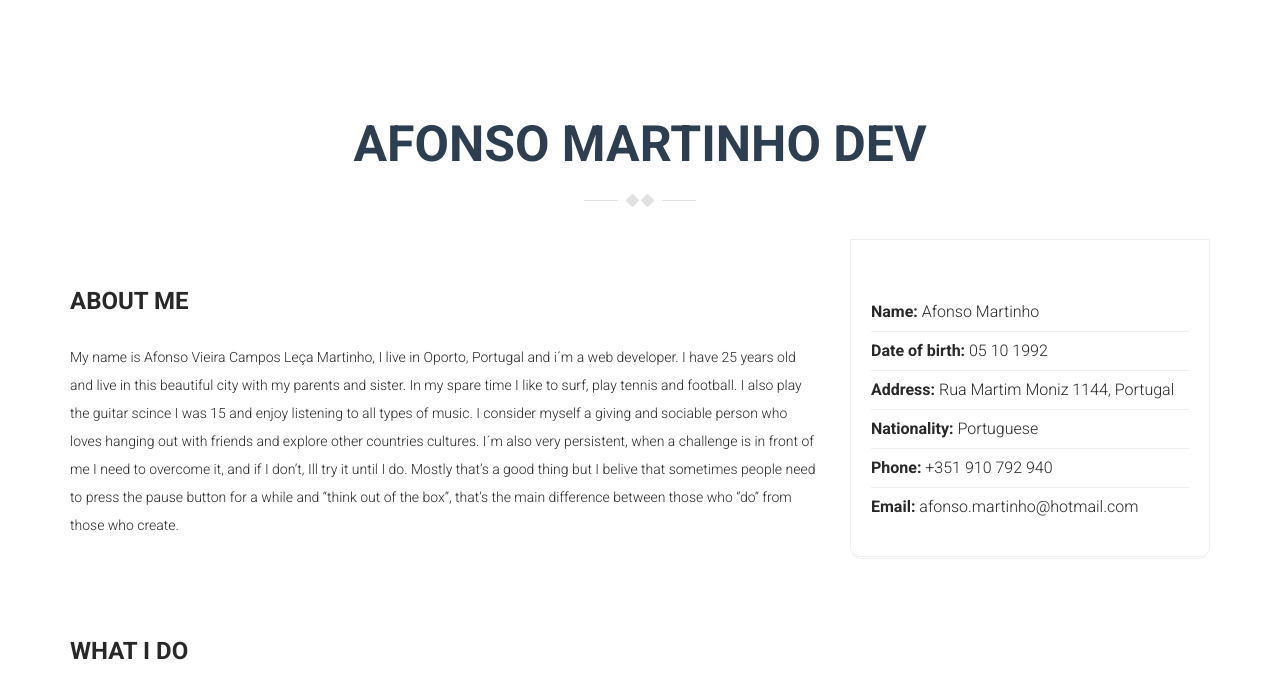
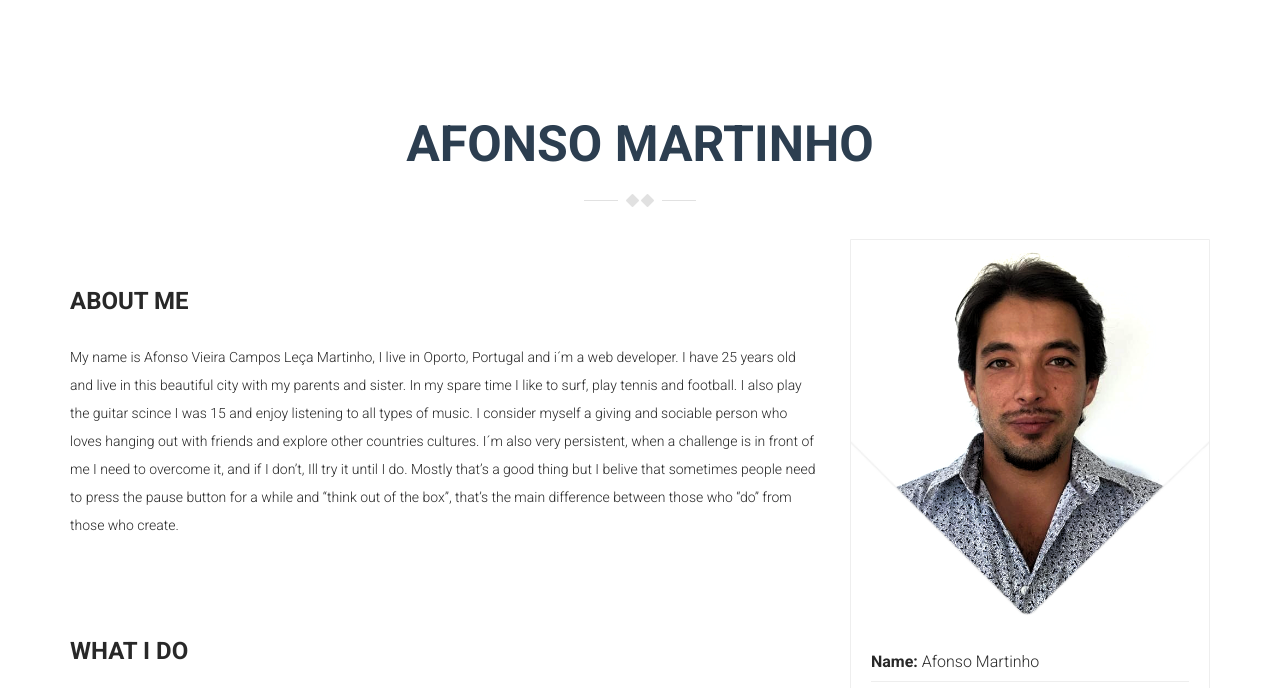
Before and after one commit to AfonsoMartinho/afonsomartinho.github.io, a plain HTML site: page index.html in a window 1280 px wide. Shown: the part 63-751 px from the top of the page. Drawn offline with Linux system fonts and the light colour scheme.

Commit message:
Photo on

```diff
--- a/index.html
+++ b/index.html
@@ -81,14 +81,14 @@
   <!-- About Section -->
   <section id="about" class="about-section section-padding">
     <div class="container">
-      <h2 class="section-title wow fadeInUp">Afonso Martinho DEV</h2>
+      <h2 class="section-title wow fadeInUp">Afonso Martinho</h2>
 
       <div class="row">
 
         <div class="col-md-4 col-md-push-8">
           <div class="biography">
             <div class="myphoto">
-              <img src="assets/images/myphoto.png" alt="">
+              <img src="images/myphoto.png" alt="">
             </div>
             <ul>
               <li>
```
